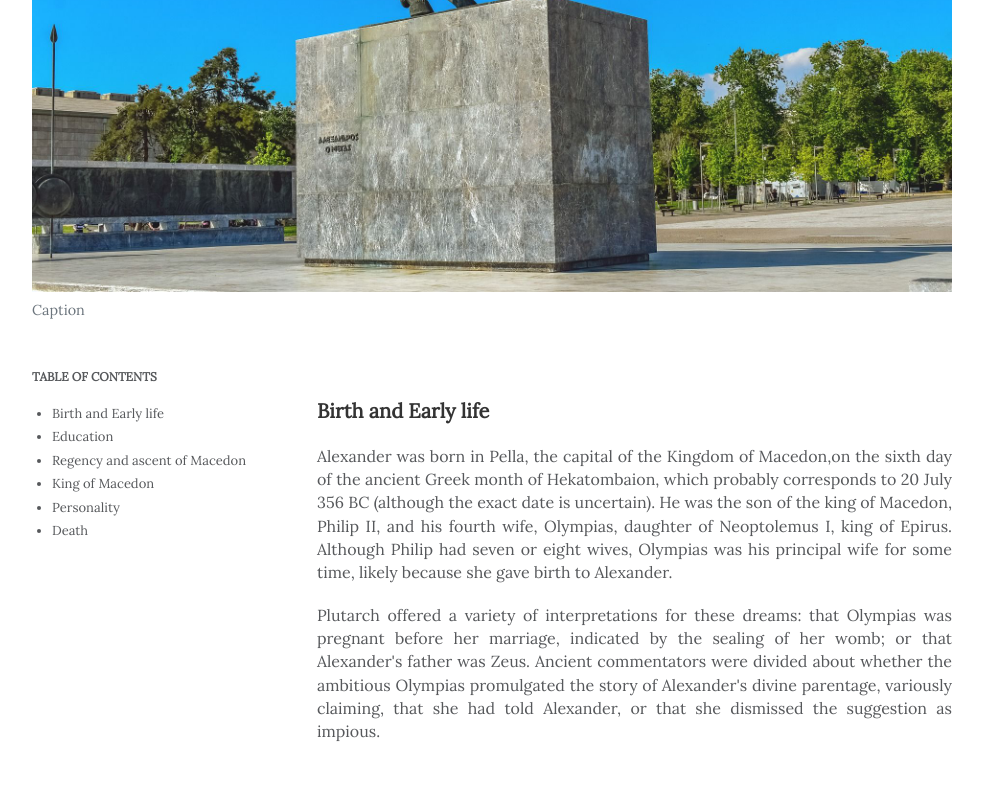
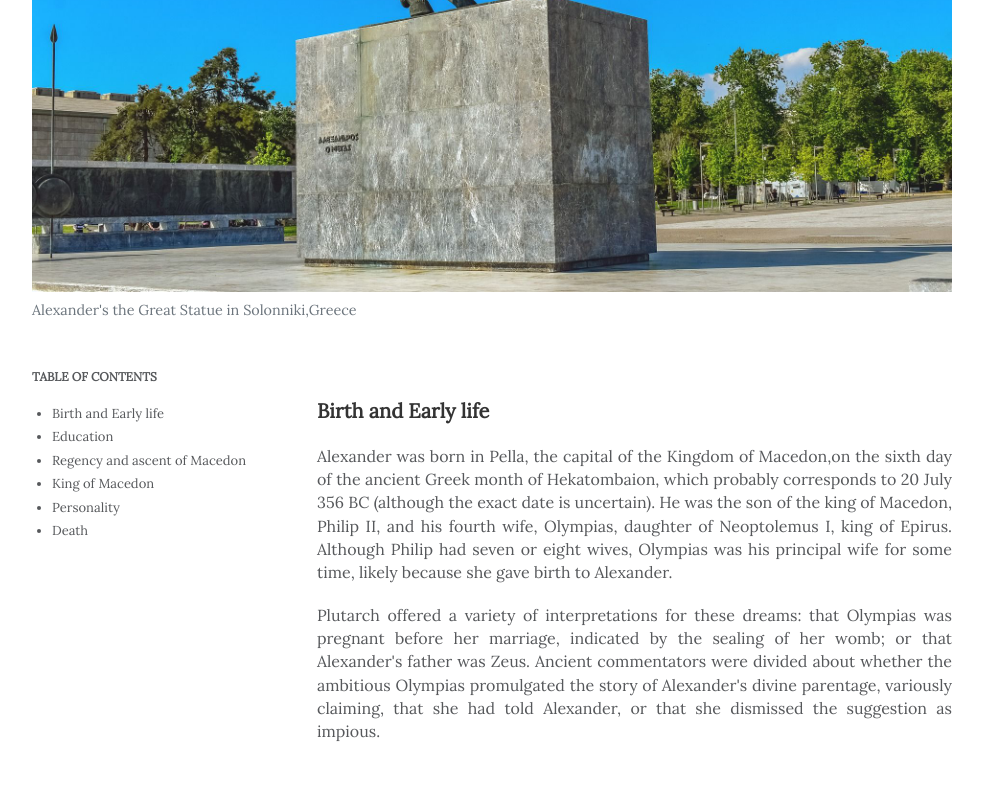
Before and after one commit to flaskxxx/alexander-tribute, a plain HTML site: page index.html in a window 1280 px wide. Shown: the part 998-1788 px from the top of the page, without its empty margins (148-1131 px from the left). Drawn offline with nearby package versions, Linux system fonts and the light colour scheme.

Commit message:
Update index.html
-Changed text of figcaption from "caption" to "Alexander's the Great Statue in Solonniki, Greece"

```diff
--- a/index.html
+++ b/index.html
@@ -35,8 +35,9 @@
                         <p id="tribute-info">This page is dedicated to Alexander the Great, his contribution to the history and development of military affairs.<br>The information given was taken from&nbsp;<a id="tribute-link" href="wikipedia,org" target="_blank">Wikipedia</a>.<br></p>
                         <p
                             class="text-center"><span class="by">by</span> <a href="#">flaskxxx</a><span class="date">Sept 21th, 2021</span></p>
-                            <figure class="figure"><img class="img-fluid figure-img" id="image" src="assets/img/greece-gc7066ebd4_1920.jpg">
-                                <figcaption class="figure-caption" id="img-caption">Caption</figcaption>
+                            <figure class="figure">
+                                <img class="img-fluid figure-img" id="image" src="assets/img/greece-gc7066ebd4_1920.jpg">
+                                <figcaption class="figure-caption" id="img-caption">Alexander's the Great Statue in Solonniki,Greece</figcaption>
                             </figure>
                     </div>
                 </div>
```
